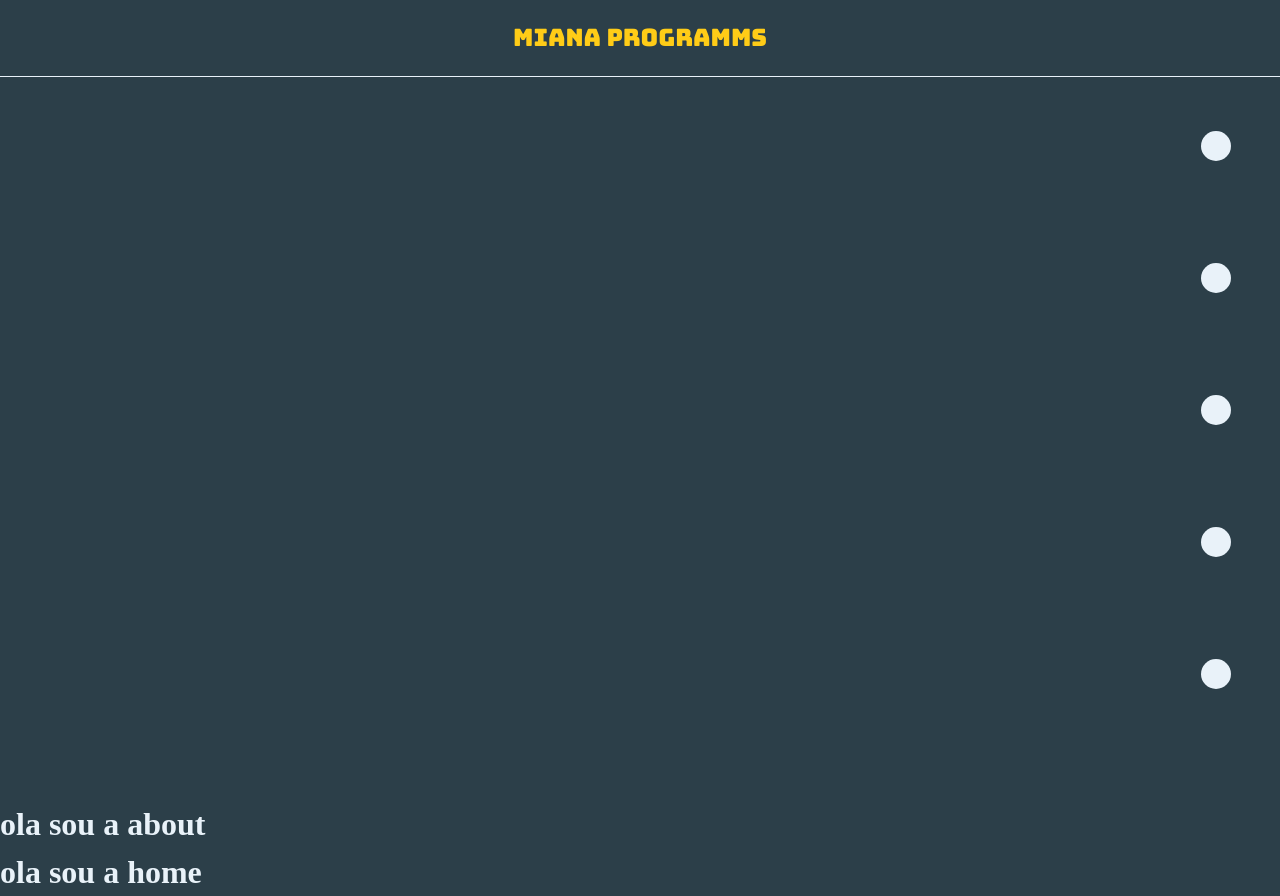
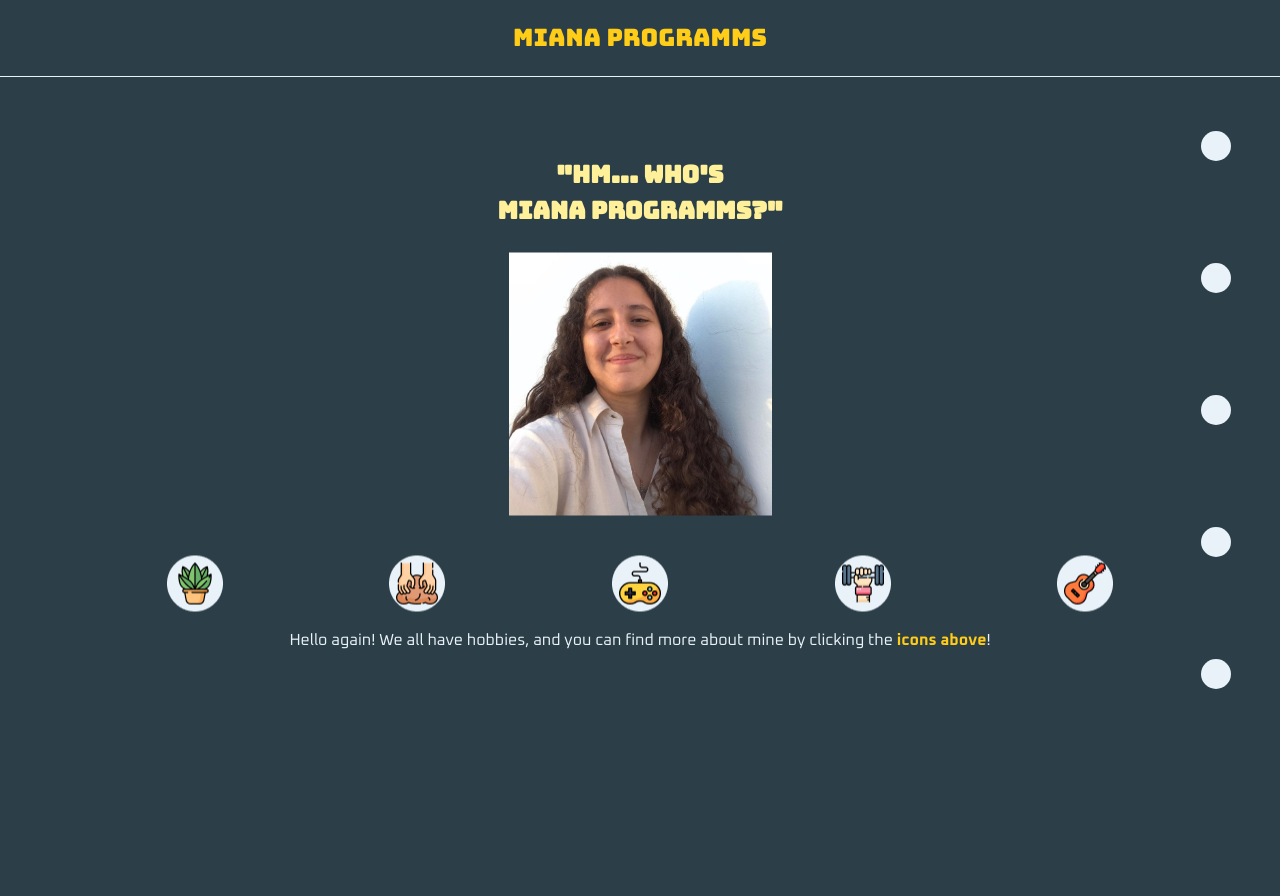
Before and after one commit to mariana-c-ramos/mary-programms, a PHP site: page /index.php?area=about-miana in a window 1280 px wide. After the commit the page ends 689 px from the top, so only its background shows below. Run offline with PHP 8.4, Linux system fonts and the light colour scheme.

Commit message:
added home, about, projects section

```diff
--- a/content/components/nav.php
+++ b/content/components/nav.php
@@ -11,7 +11,9 @@
             </a>
         </li>
         <li class="menu__item">
-            <div id="projects" class="menu__item-dot"></div>
+        <a href="index.php?area=projects">
+                <div id="projects" class="menu__item-dot"></div>
+            </a>
         </li>
         <li class="menu__item">
             <div id="career" class="menu__item-dot"></div>
--- a/content/pages/about.php
+++ b/content/pages/about.php
@@ -1,3 +1,14 @@
 <div class="wrapper">
-    <h1>ola sou a about</h1>
+    <h2 class="section__title">"HM... WHO'S <br>MIANA PROGRAMMS?"</h2>
+    <img src="assets/imgs/selfie.jpg" alt="A selfie of me" class="about__banner">
+    <div class="about__icons">
+        <img src="assets/icons/hobby-plants.png" alt="plant icon" class="about__icons-img" id="aboutIconPlants">
+        <img src="assets/icons/hobby-clay.png" alt="clay icon" class="about__icons-img" id="aboutIconClay">
+        <img src="assets/icons/hobby-games.png" alt="game controler icon" class="about__icons-img" id="aboutIconGames">
+        <img src="assets/icons/hobby-gym.png" alt="gym icon" class="about__icons-img" id="aboutIconGym">
+        <img src="assets/icons/hobby-music.png" alt="guitar icon" class="about__icons-img" id="aboutIconGuitar">
+    </div>
+    <div class="about__carrossel">
+        <p class="section__p">Hello again! We all have hobbies, and you can find more about mine by clicking the <span class="section__p-acc">icons above</span>!</p>
+    </div>
 </div>
--- a/content/pages/erro.php
+++ b/content/pages/erro.php
@@ -1 +1,5 @@
-<h1>Ups, page not found!</h1>
+<div class="wrapper">
+    <h1 class="headline">Opsie Daisy,<br> seems like you have <br>lost yourself! :(</h1>
+    <h2 class="section__title">To go back to my homepage, <br>click on the button below.</h2>
+    <a class="erro__btn" href="index.php">GO BACK</a>
+</div>
--- a/css/style.css
+++ b/css/style.css
@@ -1,7 +1,3 @@
-/*
-font-family: 'Bungee Spice', cursive;
-font-family: 'Oxanium', cursive;
-*/
 :root{
     /* COLORS */
     --clr-bg: #2C3F49;
@@ -10,12 +6,16 @@ font-family: 'Oxanium', cursive;
     --clr-text: #E9F2F9;
 
     /* FONTS */
-    --ft-ff-title: 'Bungee', cursive;
-    --ft-ff-text: 'Oxanium', cursive;
+    --ff-title: 'Bungee', cursive;
+    --ff-text: 'Oxanium', cursive;
 
-    --ft-sz-title: 1.5em;
-    --ft-sz-subtitle: 1.25em;
-    --ft-sz-text: 1em;
+    --fs-headline: 2em;
+    --fs-title: 1.5em;
+    --fs-subtitle: 1.25em;
+    --fs-text: 1em;
+
+    --fw-bold: bold;
+    --fw-italic: italic;
 
     /* BORDER / MARGINS / PADDINGS */
     --br: 1px solid var(--clr-text);
@@ -41,11 +41,10 @@ body{
     border-bottom: var(--br);
 }
 .logo{
-    font-family: var(--ft-ff-title);
-    font-size: var(--ft-sz-title);
+    font-family: var(--ff-title);
+    font-size: var(--fs-title);
     color: var(--clr-accent);
 }
-
 .menu{
     position: fixed;
     bottom: 0;
@@ -70,6 +69,103 @@ body{
     background-color: var(--clr-accent);
 }
 
+
+/* GENERAL CONTENT */
+.wrapper{
+    position: absolute;
+    top: 50%;
+    transform: translateY(-50%);
+    width: 100%;
+    text-align: center;
+}
+.headline{
+    color: var(--clr-accent);
+    font-family: var(--ff-title);
+    font-size: var(--fs-headline);
+    margin-top: 40px;
+    margin-bottom: 16px;
+}
+.section__title{
+    color: var(--clr-titles);
+    font-family: var(--ff-title);
+    font-size: var(--fs-title);
+    margin-top: 24px;
+    margin-bottom: 16px;
+}
+.section__p{
+    color: var(--clr-text);
+    font-family: var(--ff-text);
+    font-size: var(--fs-text);
+    margin-bottom: 16px;
+}
+.section__p-acc{
+    color: var(--clr-accent);
+    font-weight: var(--fw-bold);
+}
+.erro__btn{
+    background-color: var(--clr-accent);
+    color: var(--clr-text);
+    font-family: var(--ff-text);
+    font-size: var(--fs-subtitle);
+    padding: 12px 24px;
+    border-radius: 16px;
+}
+.erro__btn:hover{
+    background-color: var(--clr-text);
+    color: var(--clr-accent);
+}
+
+
+/* HOME CONTENT */
+.home__banner{
+    width: 100%;
+    max-width: 263px;
+    margin: 40px auto;
+}
+.home__info{
+    padding: 0 24px;
+}
+
+
+/* ABOUT CONTENT */
+.about__banner{
+    width: 100%;
+    max-width: 263px;
+    margin: 24px auto 40px auto;
+}
+.about__icons{
+    display: flex;
+    justify-content: space-evenly;
+    align-items: end;
+    margin: 16px auto;
+}
+.about__icons img{
+    cursor: pointer;
+}
+
+
+/* PROJECTS CONTENT */
+.projects__covers{
+    display: flex;
+}
+.breadcrumbs{
+    margin-top: 24px;
+}
+.breadcrumbs__trail-first{
+    color: var(--clr-titles);
+    font-family: var(--ff-text);
+    font-size: var(--fs-text);
+    font-weight: var(--fw-bold);
+    text-decoration: underline;
+}
+/* CAREER CONTENT */
+/* BLOG CONTENT */
+/* CONTACTS CONTENT */
+
+
+
+
+/* FOR DESKTOP */
 @media screen and (min-width: 960px) {
     .menu{
         position: absolute;
--- a/index.php
+++ b/index.php
@@ -19,21 +19,23 @@
     <?php
         if(isset($_GET['area'])){
             $area_escolhida = $_GET['area'];
-
             if($area_escolhida == 'about-miana'){
-            include('content/pages/about.php');
+                include('./content/pages/about.php');
             } else if($area_escolhida == 'projects'){
-            include('projects.php');
+                include('./content/pages/projects.php');
             } else if($area_escolhida == 'career'){
-            include('career.php');
+                include('./content/pages/career.php');
             } else if($area_escolhida == 'blog'){
-            include('blog.php');
+                include('./content/pages/blog.php');
             } else if($area_escolhida == 'contacts'){
-            include('contacts.php');
+                include('./content/pages/contacts.php');
+            } else{
+                include('./content/pages/erro.php');
             }
+        } else {
+            include('./content/pages/home.php');
         }
     ?>
-    <h1>ola sou a home</h1>
 
     <script src="./js/jquery.js"></script>
     <script src="https://ajax.googleapis.com/ajax/libs/jquery/3.7.0/jquery.min.js"></script>
```
Also changed, not shown: content/pages/home.php (+6 -1 lines), content/pages/projects.php (added, +12 -0 lines), project.md (+13 -4 lines), assets/covers/projects-code.png (added), assets/covers/projects-crafts.png (added), assets/covers/projects-pixel.png (added), assets/covers/projects-ux.png (added), assets/icons/hobby-clay.png (added), assets/icons/hobby-games.png (added), assets/icons/hobby-gym.png (added), assets/icons/hobby-music.png (added), assets/icons/hobby-plants.png (added), assets/imgs/home-banner.png (added), assets/imgs/placeholder.png (deleted), 1 more files.
